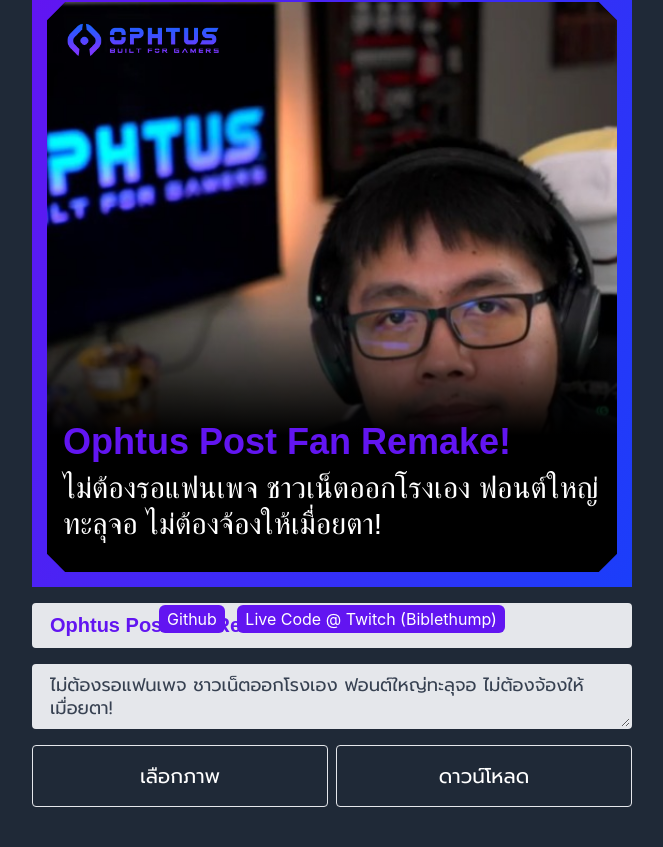
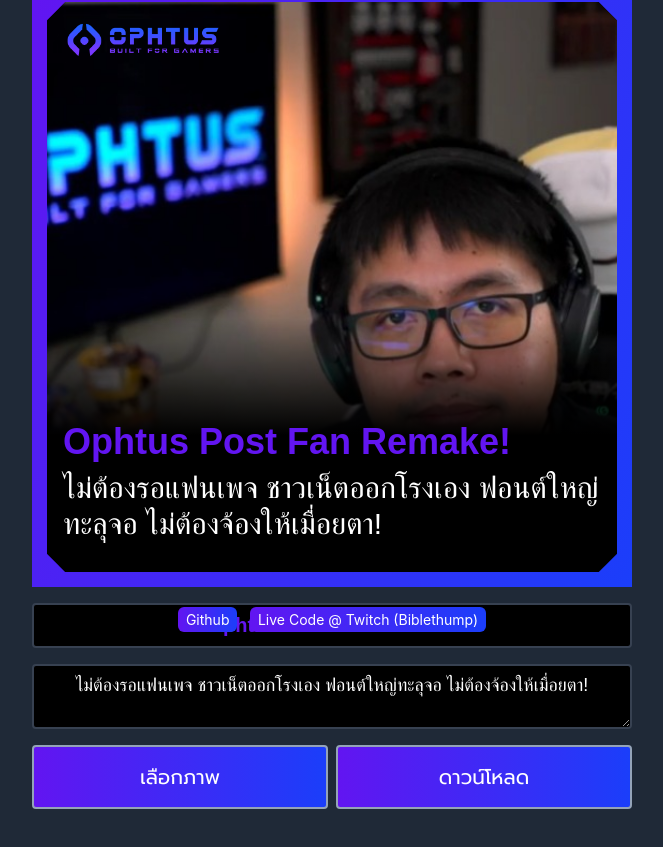
Before and after one commit to narze/ophtusify, a Svelte app: page / in a window 1280 px wide. Shown: the part 153-1000 px from the top of the page, without its empty margins (308-971 px from the left). Built offline with nearby package versions, Linux system fonts and the light colour scheme; a web font is replaced by a local one.

Commit message:
More styles

```diff
--- a/src/App.svelte
+++ b/src/App.svelte
@@ -96,27 +96,27 @@
   </div>
 
   <input
-    class="bg-gray-200 font-bold text-[#6215f1] text-xl appearance-none border-2 border-gray-200 rounded w-full py-2 px-4 leading-tight focus:outline-none focus:bg-white focus:border-[#6215f1]"
+    class="bg-black font-bold text-[#6215f1] text-center text-xl appearance-none border-2 border-gray-700 rounded w-full py-2 px-4 leading-tight focus:outline-none focus:bg-white focus:border-[#6215f1]"
     type="text"
     bind:value={title}
   />
 
   <textarea
     rows="2"
-    class="bg-gray-200 text-lg appearance-none border-2 border-gray-200 rounded w-full py-2 px-4 text-gray-700 leading-tight focus:outline-none focus:bg-white focus:border-[#6215f1]"
+    class="bg-black font-medium text-center text-lg appearance-none border-2 border-gray-700 rounded w-full py-2 px-4 text-white leading-tight focus:outline-none focus:bg-white focus:border-[#6215f1]"
     type="text"
     bind:value={description}
   />
 
   <div class="flex flex-row gap-2">
-    <div
-      class="text-white text-center text-xl border rounded px-2 py-4 basis-full"
+    <button
+      class="text-white text-center text-xl border-2 border-slate-400 rounded px-2 py-4 basis-full bg-gradient-to-r from-[#6215f1] to-[#1b3efa]"
       on:click={() => {
         fileinput.click()
       }}
     >
       เลือกภาพ
-    </div>
+    </button>
     <input
       style="display:none"
       type="file"
@@ -124,14 +124,14 @@
       on:change={(e) => onFileSelected(e)}
       bind:this={fileinput}
     />
-    <div
-      class="text-white text-center text-xl border rounded px-2 py-4 basis-full"
+    <button
+      class="text-white text-center text-xl border-2 border-slate-400 rounded px-2 py-4 basis-full bg-gradient-to-r from-[#6215f1] to-[#1b3efa]"
       on:click={() => {
         copy()
       }}
     >
       ดาวน์โหลด
-    </div>
+    </button>
   </div>
 </main>
 
@@ -140,12 +140,13 @@
   <a
     href="https://github.com/narze/ophtusify"
     target="_blank"
-    class="text-white bg-[#6215f1] px-2 py-1 rounded-md mx-1">Github</a
+    class="text-white text-sm bg-gradient-to-r from-[#6215f1] to-[#1b3efa] px-2 py-1 rounded-md mx-1"
+    >Github</a
   >
   <a
     href="https://www.twitch.tv/videos/1481867740"
     target="_blank"
-    class="text-white bg-[#6215f1] px-2 py-1 rounded-md mx-1"
+    class="text-white text-sm bg-gradient-to-r from-[#6215f1] to-[#1b3efa] px-2 py-1 rounded-md mx-1"
     >Live Code @ Twitch (Biblethump)</a
   >
 </div>
```
